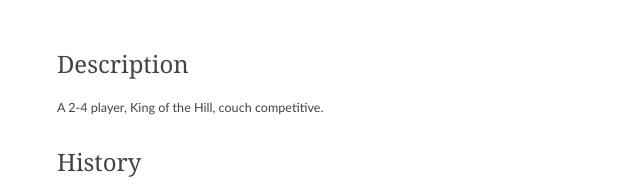
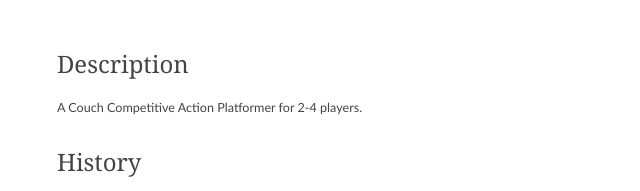
Before and after one commit to LoveGlitchCoffee/presskit, a plain HTML site: page overgem/index.html in a window 1280 px wide. Shown: the top 191 px of the page, 622-1262 px from the left. Drawn offline with Linux system fonts and the light colour scheme.

Commit message:
Fixed OverGem description again

```diff
--- a/overgem/index.html
+++ b/overgem/index.html
@@ -6,7 +6,7 @@
 
     <title>OverGem - Hung Hoang</title>
 
-    <link rel="shortcut icon" href="images/favicon.ico?t=1569082136549">
+    <link rel="shortcut icon" href="images/favicon.ico?t=1569082383503">
 
     <link rel="stylesheet" href="../css/normalize.css">
     <link rel="stylesheet" href="../css/master.css">
@@ -122,7 +122,7 @@
 
             <article class="description grid__item">
               <h2 id="description">Description</h2>
-              <p>A 2-4 player, King of the Hill, couch competitive.</p>
+              <p>A Couch Competitive Action Platformer for 2-4 players.</p>
 
               <h2 id="history">History</h2>
               <p>This is my first game as a solo developer. Initially, the game idea was different and started out with a larger scope, I was asked to program the game. I ended up being the only person working on the project. I could have stopped working on it, but I wanted to release a game as I have been &#x27;away&#x27; from games development for a long time. So I decided to changed the idea and reduce the scope, building upon what I already started and OverGem was born.</p>
```
Also changed, not shown: index.html (+1 -1 lines), 2 other files.
